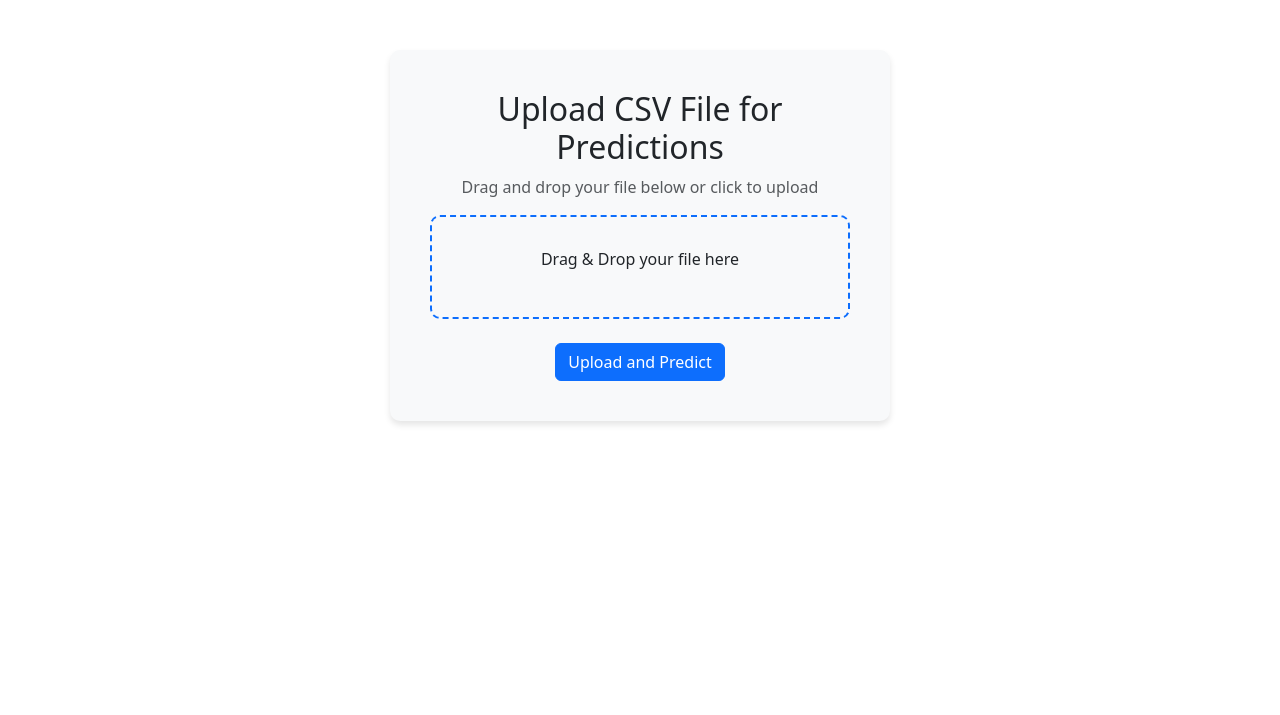
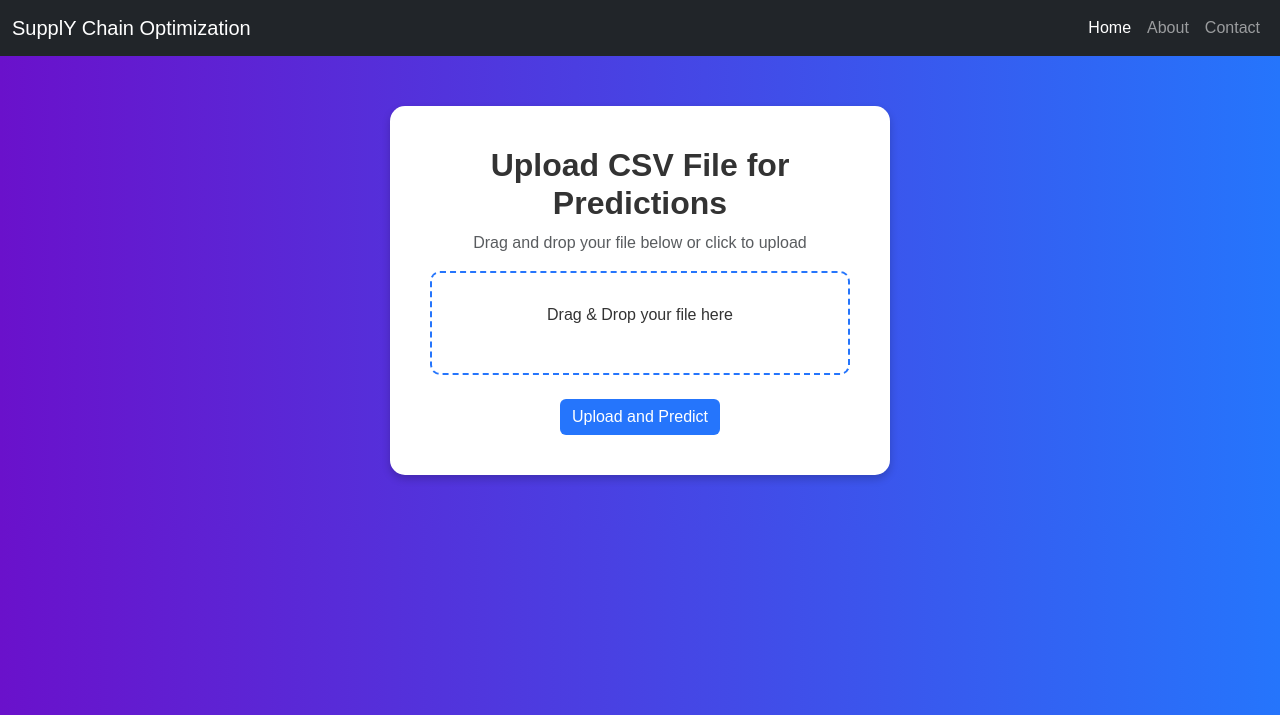
Before and after one commit to Kedarnath7/Supply_chain_Optimization, a Flask app: page / in a window 1280 px wide. Shown: the top 715 px of the page. Run offline with Flask 3, Linux system fonts and the light colour scheme; some libraries are stand-ins or nearby versions.

Commit message:
Frontend changes

```diff
--- a/templates/upload.html
+++ b/templates/upload.html
@@ -6,27 +6,83 @@
     <title>Upload CSV for Predictions</title>
     <link href="https://cdn.jsdelivr.net/npm/bootstrap@5.3.0-alpha3/dist/css/bootstrap.min.css" rel="stylesheet">
     <style>
+        body {
+            background: linear-gradient(to right, #6a11cb, #2575fc);
+            color: #fff;
+            font-family: 'Arial', sans-serif;
+        }
+
         .upload-container {
             margin: 50px auto;
             padding: 40px;
             max-width: 500px;
-            background-color: #f8f9fa;
-            border-radius: 10px;
-            box-shadow: 0 4px 6px rgba(0, 0, 0, 0.1);
+            background-color: #ffffff;
+            border-radius: 15px;
+            box-shadow: 0 4px 8px rgba(0, 0, 0, 0.2);
+            color: #333;
         }
+
         .upload-box {
-            border: 2px dashed #0d6efd;
+            border: 2px dashed #2575fc;
             padding: 30px;
             text-align: center;
             border-radius: 10px;
             cursor: pointer;
+            transition: background-color 0.3s ease;
         }
+
         .upload-box:hover {
             background-color: #eaf2ff;
+        }
+
+        .btn-primary {
+            background: #2575fc;
+            border: none;
+            transition: background-color 0.3s ease;
+        }
+
+        .btn-primary:hover {
+            background: #6a11cb;
+        }
+
+        .alert-warning {
+            background-color: #fff4e5;
+            color: #856404;
+        }
+
+        h2 {
+            font-size: 2rem;
+            font-weight: bold;
+        }
+
+        p.text-muted {
+            color: #6c757d;
         }
     </style>
 </head>
 <body>
+    <nav class="navbar navbar-expand-lg navbar-dark bg-dark">
+        <div class="container-fluid">
+            <a class="navbar-brand" href="#">SupplY Chain Optimization</a>
+            <button class="navbar-toggler" type="button" data-bs-toggle="collapse" data-bs-target="#navbarNav" aria-controls="navbarNav" aria-expanded="false" aria-label="Toggle navigation">
+                <span class="navbar-toggler-icon"></span>
+            </button>
+            <div class="collapse navbar-collapse" id="navbarNav">
+                <ul class="navbar-nav ms-auto">
+                    <li class="nav-item">
+                        <a class="nav-link active" aria-current="page" href="#">Home</a>
+                    </li>
+                    <li class="nav-item">
+                        <a class="nav-link" href="#">About</a>
+                    </li>
+                    <li class="nav-item">
+                        <a class="nav-link" href="#">Contact</a>
+                    </li>
+                </ul>
+            </div>
+        </div>
+    </nav>
+
     <div class="container">
         <div class="upload-container text-center">
             <h2>Upload CSV File for Predictions</h2>
@@ -63,5 +119,6 @@
             fileInput.files = e.dataTransfer.files;
         });
     </script>
+    <script src="https://cdn.jsdelivr.net/npm/bootstrap@5.3.0-alpha3/dist/js/bootstrap.bundle.min.js"></script>
 </body>
 </html>
```
Also changed, not shown: templates/result.html (+57 -7 lines).
